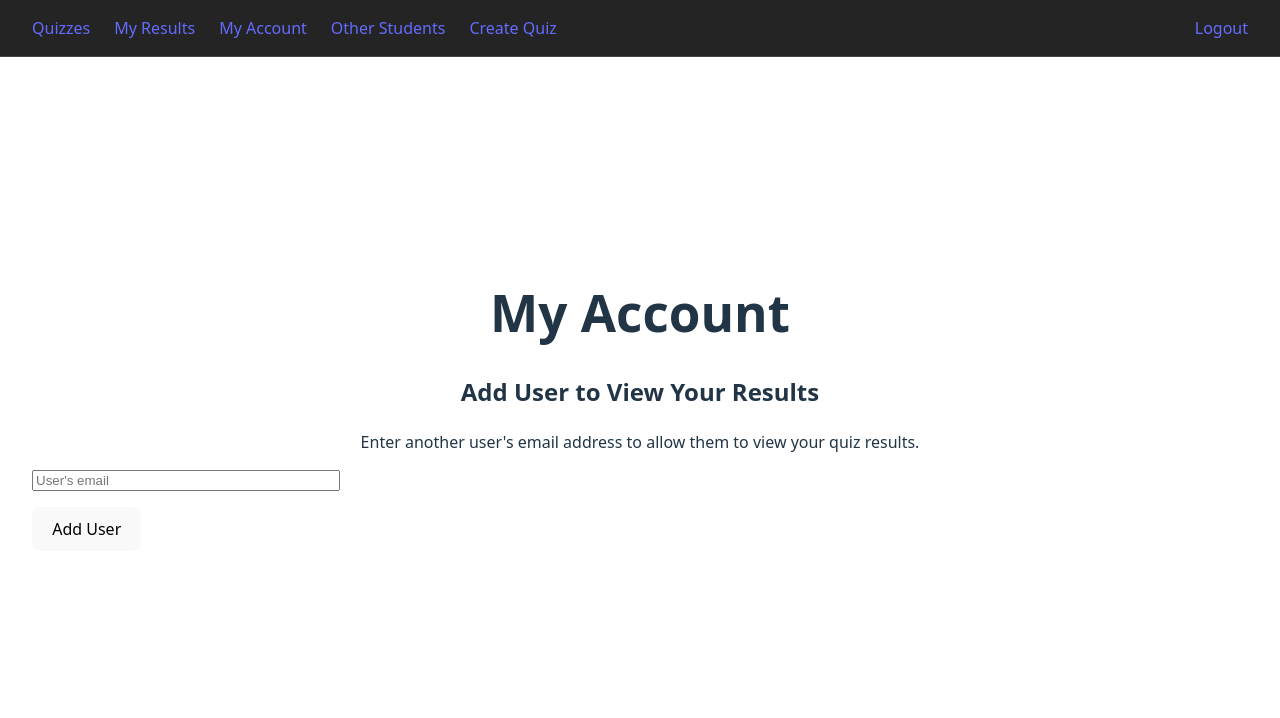
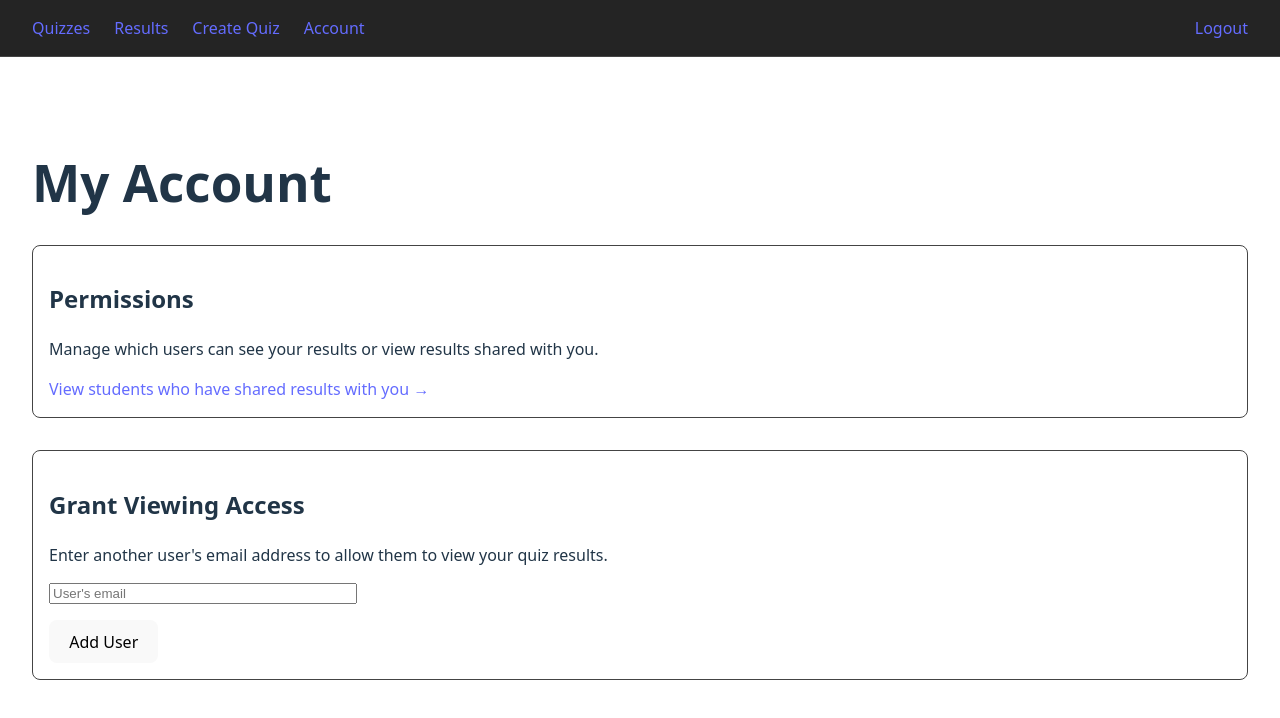
Before and after one commit to vchub/math-gym, a React (Vite) app: page /account in a window 1280 px wide. Shown: the top 718 px of the page. Built offline with nearby package versions, Linux system fonts and the light colour scheme; no server answers; the database is empty; sample sign-in values are in the browser's storage.

Commit message:
change nav and Account page

```diff
--- a/src/App.jsx
+++ b/src/App.jsx
@@ -2,7 +2,7 @@
 
 import { useEffect } from 'react';
 import { BrowserRouter as Router, Routes, Route, Link, useNavigate } from 'react-router-dom';
-import { auth } from './firebase';
+import { auth } from './firebase.js'; // Corrected import path
 import { createUserProfileIfNeeded } from './services/userService';
 import { useUserProfile } from './hooks/useUserProfile';
 
@@ -21,7 +21,7 @@ import 'katex/dist/katex.min.css';
 
 // This wrapper component allows us to use router hooks
 function AppContent() {
-  const { user, profile, loading } = useUserProfile();
+  const { user, loading } = useUserProfile();
   const navigate = useNavigate();
 
   // This effect will run when the user state changes
@@ -52,10 +52,9 @@ function AppContent() {
           <nav>
             <div className="nav-links">
               <Link to="/">Quizzes</Link>
-              <Link to="/results">My Results</Link>
-              <Link to="/account">My Account</Link>
-              <Link to="/other-students">Other Students</Link>
+              <Link to="/results">Results</Link>
               <Link to="/admin">Create Quiz</Link>
+              <Link to="/account">Account</Link>
             </div>
             <button onClick={handleLogout} className="logout-button">Logout</button>
           </nav>
--- a/src/pages/AccountPage.jsx
+++ b/src/pages/AccountPage.jsx
@@ -1,4 +1,5 @@
 import React, { useState } from 'react';
+import { Link } from 'react-router-dom';
 import { auth } from '../firebase';
 import { addUserToFollow } from '../services/userService';
 
@@ -33,9 +34,17 @@ function AccountPage() {
   };
 
   return (
-    <div>
+    <div style={{ textAlign: 'left' }}>
       <h1>My Account</h1>
-      <h2>Add User to View Your Results</h2>
+
+      <div style={{ border: '1px solid #444', borderRadius: '8px', padding: '1rem', marginBottom: '2rem' }}>
+        <h2>Permissions</h2>
+        <p>Manage which users can see your results or view results shared with you.</p>
+        <Link to="/other-students">View students who have shared results with you &rarr;</Link>
+      </div>
+
+      <div style={{ border: '1px solid #444', borderRadius: '8px', padding: '1rem' }}>
+        <h2>Grant Viewing Access</h2>
         <p>Enter another user's email address to allow them to view your quiz results.</p>
         <form onSubmit={handleSubmit} style={{ display: 'flex', flexDirection: 'column', gap: '1rem', alignItems: 'flex-start' }}>
           <input
@@ -51,6 +60,7 @@ function AccountPage() {
         {message && <p style={{ color: 'green' }}>{message}</p>}
         {error && <p style={{ color: 'red' }}>{error}</p>}
       </div>
+    </div>
   );
 }
 
```
Also changed, not shown: .prompt/p.md. Lines whose indentation alone changed are shown as unchanged.
